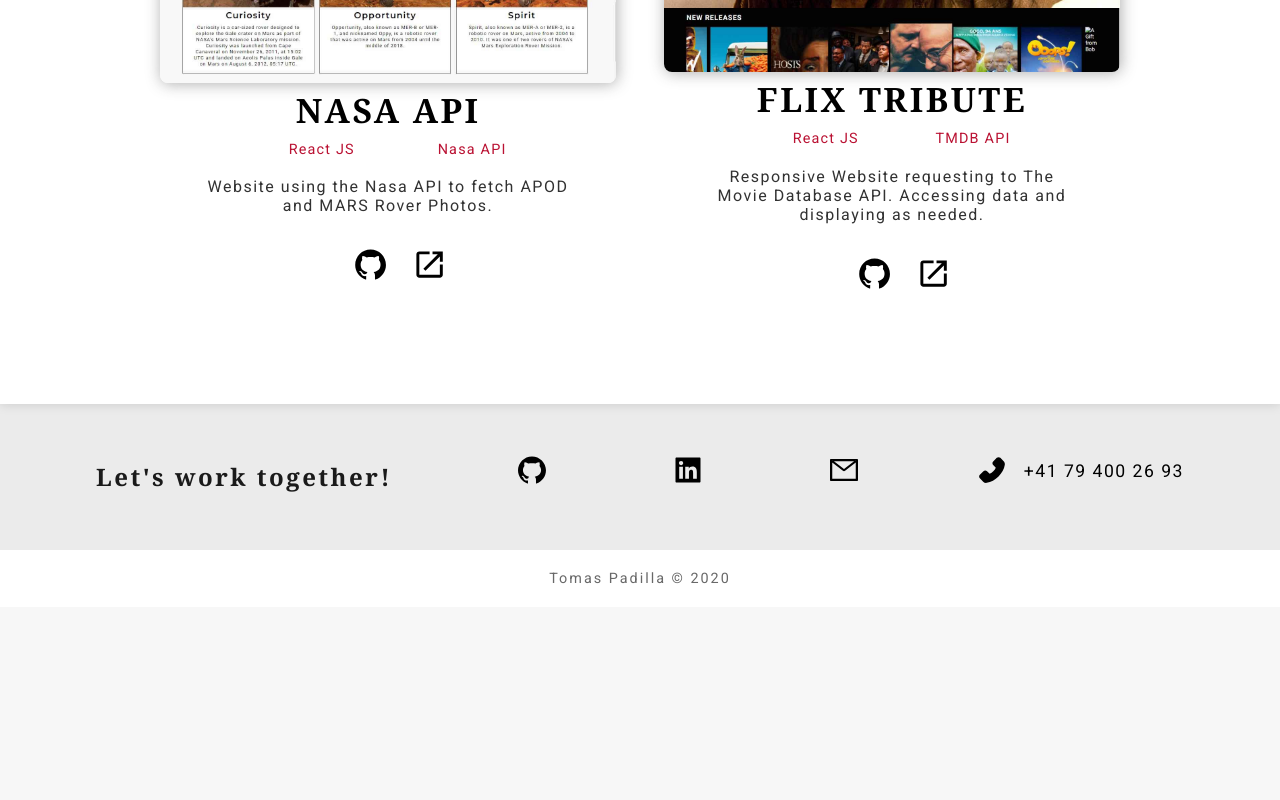
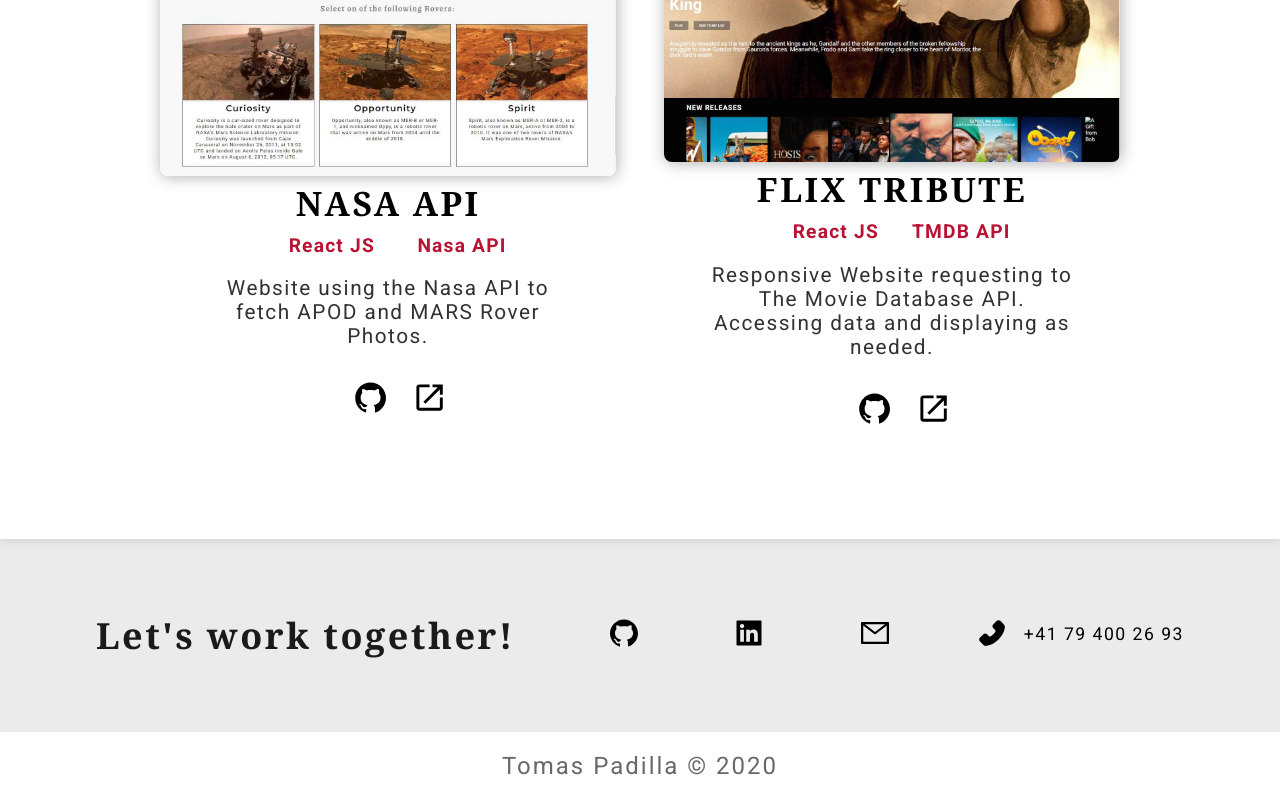
Before and after one commit to PadillaTom/Portfolio-v2, a React (Create React App) app: page /projects in a window 1280 px wide. Shown: the part 1636-2436 px from the top of the page. Before the commit the page ends 2243 px from the top, so only its background shows below. Built offline with nearby package versions, Linux system fonts and the light colour scheme; the HTML template or start-up script is replaced by a standard one.

Commit message:
queries done

```diff
--- a/src/App.css
+++ b/src/App.css
@@ -980,6 +980,19 @@
   color: crimson;
 }
 
+/* -----> Tablet <------ */
+@media only screen and (min-device-width: 768px) and (max-device-width: 1024px) {
+  .all-proj-container {
+    padding-top: 7rem;
+  }
+  .proj-img-container {
+    height: 30rem;
+  }
+  .single-project-container {
+    margin: 9.5rem 0rem;
+  }
+}
+
 /* -----> Desktop <------ */
 @media screen and (min-width: 992px) {
   .all-proj-container {
@@ -1158,6 +1171,28 @@
     letter-spacing: 6px;
     top: 1.7%;
   }
+  .all-single-pp-container {
+    width: 70%;
+  }
+  .pp-name {
+    font-size: 1.7rem;
+  }
+  .pp-stack-item {
+    font-size: 1.2rem;
+    font-weight: 600;
+    letter-spacing: 2px;
+  }
+  .pp-desc {
+    font-size: 1.3rem;
+    letter-spacing: 1.5px;
+  }
+  .pp-links {
+    margin-top: 2.5rem;
+  }
+  .pp-links a {
+    font-size: 3.5rem;
+    margin-left: 1.5rem;
+  }
 }
 
 /* -----> Desktop <------ */
@@ -1174,7 +1209,7 @@
   .projPage-title {
     font-size: 10rem;
     letter-spacing: 6px;
-    top: 2%;
+    top: 0%;
   }
   /* Single Project Page */
   .all-single-pp-container {
@@ -1288,6 +1323,28 @@
   font-size: 0.9rem;
 }
 
+/* -----> Tablet <------ */
+@media only screen and (min-device-width: 768px) and (max-device-width: 1024px) {
+  .contact-text {
+    padding: 2rem 0rem;
+    font-size: 1.5rem;
+  }
+  .contact-social {
+    padding-bottom: 1.5rem;
+    font-size: 2rem;
+  }
+  .social-phone p {
+    font-size: 1.4rem;
+  }
+  .social-phone {
+    font-size: 2rem;
+  }
+  .footer-bot p {
+    font-size: 1.5rem;
+    padding: 0.7rem 0rem;
+  }
+}
+
 /* -----> Desktop <------ */
 @media screen and (min-width: 992px) {
   .footer-sect {
```
